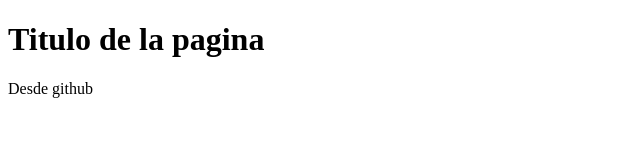
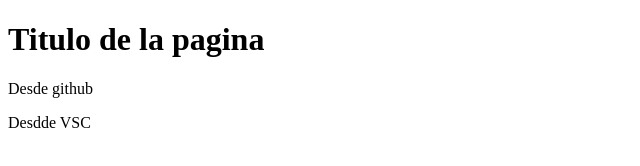
Before and after one commit to ManuelTm3/TestVSC, a plain HTML site: page index.html in a window 1280 px wide. Shown: the full height of the page, 0-640 px from the left. Drawn offline with Linux system fonts and the light colour scheme.

Commit message:
agregando segundo parrafo

```diff
--- a/index.html
+++ b/index.html
@@ -8,5 +8,6 @@
 <body>
     <h1>Titulo de la pagina</h1>
     <p>Desde github</p>
+    <p>Desdde VSC</p>
 </body>
 </html>
```
